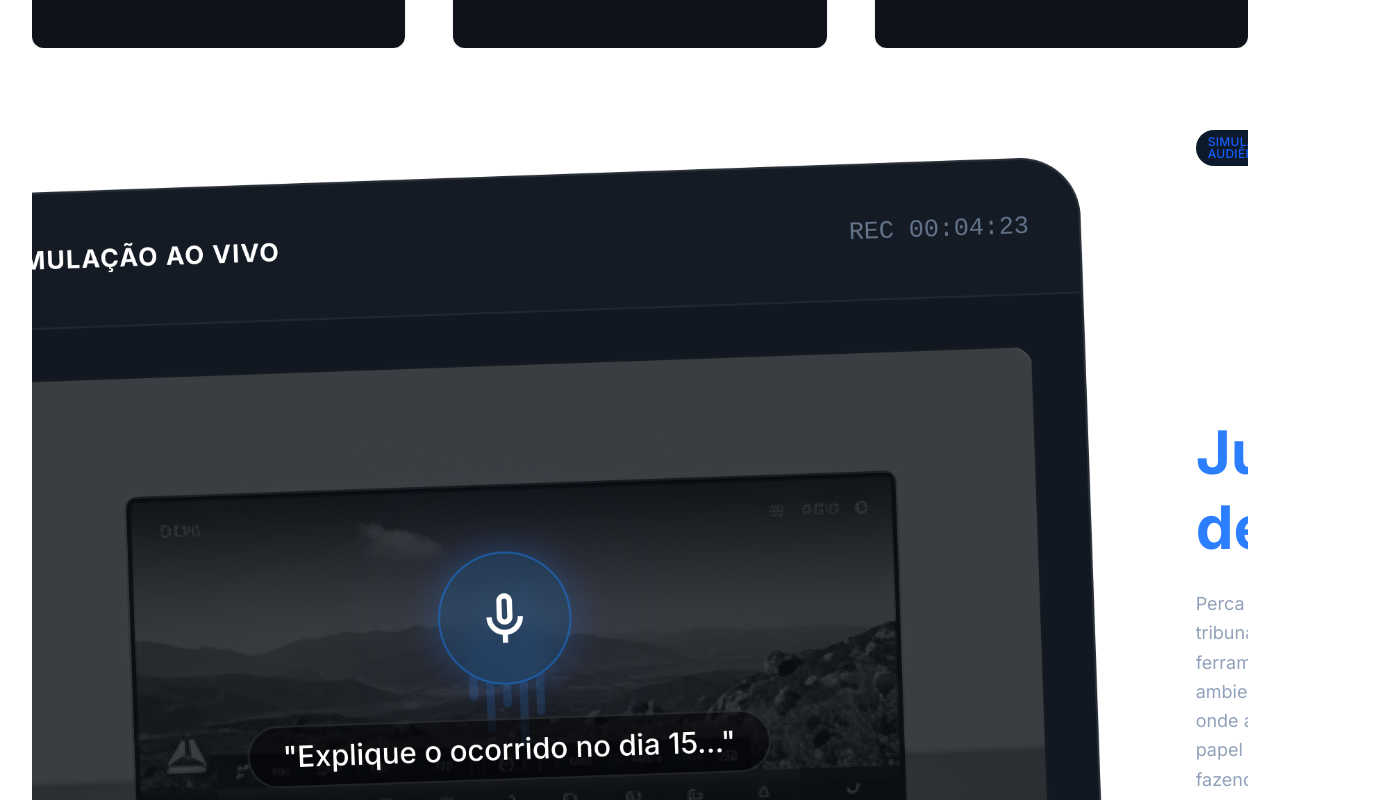
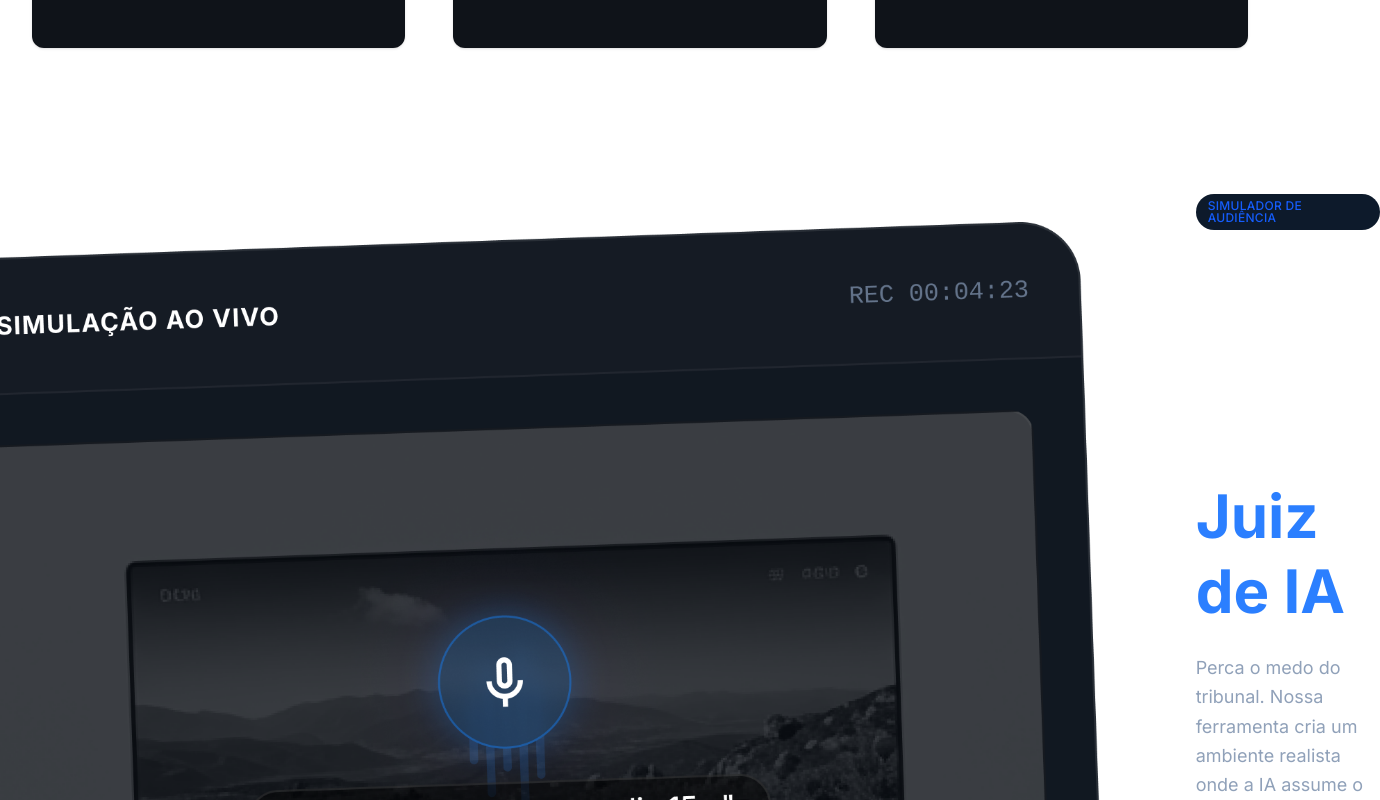
Before and after one commit to VozJusta/VJ.WEB, a Next.js app: page / in a window 1280 px wide. Shown: the part 1780-2580 px from the top of the page, 1380 px wide, since content can reach past the window. Built offline with nearby package versions, Linux system fonts and the light colour scheme.

Commit message:
refactored: now the hover isn't being disturbed for the overflow-hidden

```diff
--- a/app/features/landing-page/sections/feature-section/index.tsx
+++ b/app/features/landing-page/sections/feature-section/index.tsx
@@ -5,7 +5,7 @@ import { featureCardsData } from "./feature-section.cards";
 export function FeaturesSection() {
   return (
     <section
-      className="relative w-full overflow-hidden bg-background items-center flex flex-col gap-12"
+      className="relative w-full overflow-visible bg-background items-center flex flex-col gap-12"
       aria-labelledby="features-section-heading"
       id="features-section"
     >
--- a/app/features/landing-page/sections/hero-section/index.tsx
+++ b/app/features/landing-page/sections/hero-section/index.tsx
@@ -6,7 +6,7 @@ export function HeroSection() {
   return (
     <section
       id="hero-section"
-      className="overflow-hidden bg-background pt-32 md:pt-48  flex flex-col items-center text-center w-full"
+      className="overflow-visible bg-background pt-32 md:pt-48  flex flex-col items-center text-center w-full"
     >
       <h1 className="text-5xl font-bold tracking-tight sm:text-6xl md:text-7xl hover:text-white text-gray-500 transition-colors duration-300 ease-in-out">
         Justiça não precisa ser difícil.
--- a/app/features/landing-page/sections/simulator-section/index.tsx
+++ b/app/features/landing-page/sections/simulator-section/index.tsx
@@ -54,7 +54,8 @@ export function SimulatorSection({
         items-center
         gap-12 lg:gap-20
         bg-gradient-to-bottom from-slate-950 via-slate-900 to-slate-950
-        overflow-hidden
+        overflow-visible
+        py-12 lg:py-16
         ${className}
       `}
       aria-labelledby="simulator-section-title"
```
Also changed, not shown: 1 other file (tests, documents, lock files or other folders).
